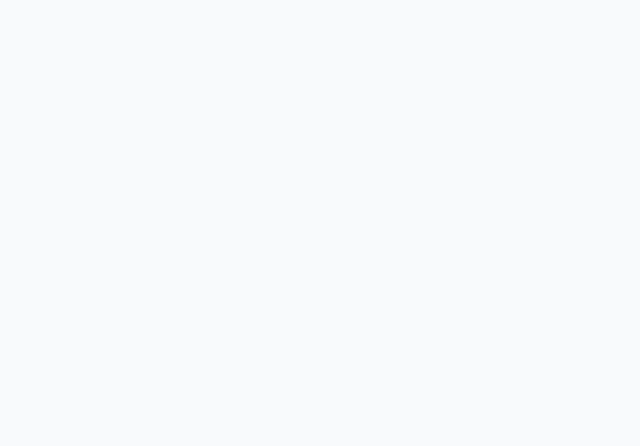
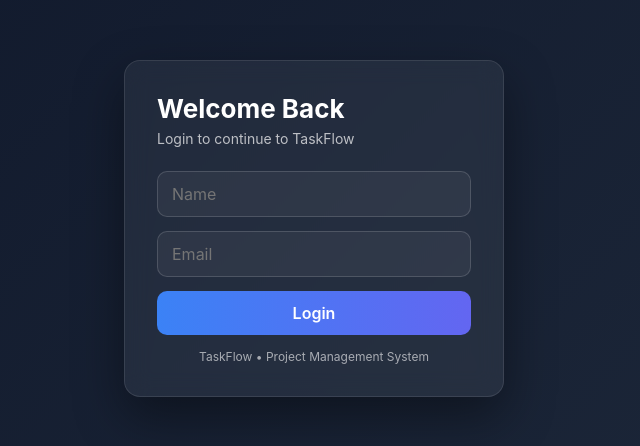
Before and after one commit to odaysaad2003-png/Task-flow-project, a React (Vite) app: page /login in a window 1280 px wide. Before the commit this address had no page. Shown: the part 172-618 px from the top of the page, without its empty margins (326-966 px from the left). Built offline with nearby package versions, Linux system fonts and the light colour scheme.

Commit message:
make login page and auth opration first step simple

```diff
--- /dev/null
+++ b/src/features/auth/auth.js
@@ -0,0 +1,23 @@
+export const auth = {
+  login: (user) => {
+    localStorage.setItem("taskflow-user", JSON.stringify(user));
+    localStorage.setItem("taskflow-token", "demo-token");
+  },
+
+  logout: () => {
+    localStorage.removeItem("taskflow-user");
+    localStorage.removeItem("taskflow-token");
+  },
+
+  getUser: () => {
+    return JSON.parse(localStorage.getItem("taskflow-user"));
+  },
+
+  getToken: () => {
+    return localStorage.getItem("taskflow-token");
+  },
+
+  isAuthenticated: () => {
+    return !!localStorage.getItem("taskflow-token");
+  },
+};
--- a/src/pages/LoginPage.jsx
+++ b/src/pages/LoginPage.jsx
@@ -1,7 +1,56 @@
-import React from 'react'
+import {useState} from "react";
+import {useNavigate} from "react-router-dom";
+import {auth} from "../features/auth/auth";
+import "./style/login.css";
 
 export default function LoginPage() {
+    const [email, setEmail] = useState("");
+    const [name, setName] = useState("");
+    const navigate = useNavigate();
+
+    const handleLogin = (e) => {
+        e.preventDefault();
+
+        // fake user (بعدين بنربطه بbackend)
+        const user = {
+            id: 1,
+            name: name || "User",
+            email: email,
+        };
+
+        auth.login(user);
+
+        navigate("/dashboard");
+    };
+
   return (
-    <div>LoginPage</div>
-  )
+      <div className="login-page">
+          <div className="login-card">
+              <div className="login-title">Welcome Back</div>
+              <div className="login-subtitle">Login to continue to TaskFlow</div>
+
+              <form onSubmit={handleLogin}>
+                  <input
+                      className="login-input"
+                      placeholder="Name"
+                      value={name}
+                      onChange={(e) => setName(e.target.value)}
+                  />
+
+                  <input
+                      className="login-input"
+                      placeholder="Email"
+                      value={email}
+                      onChange={(e) => setEmail(e.target.value)}
+                  />
+
+                  <button className="login-button" type="submit">
+                      Login
+                  </button>
+              </form>
+
+              <div className="login-footer">TaskFlow • Project Management System</div>
+          </div>
+      </div>
+  );
 }
--- /dev/null
+++ b/src/pages/style/login.css
@@ -0,0 +1,82 @@
+/* Full page center */
+.login-page {
+    height: 100vh;
+    display: flex;
+    justify-content: center;
+    align-items: center;
+    background: linear-gradient(135deg, #0f172a, #1e293b);
+    font-family: "Inter", sans-serif;
+}
+
+/* Card */
+.login-card {
+    width: 380px;
+    padding: 32px;
+    border-radius: 16px;
+    background: rgba(255, 255, 255, 0.06);
+    backdrop-filter: blur(12px);
+    border: 1px solid rgba(255, 255, 255, 0.1);
+    box-shadow: 0 20px 50px rgba(0, 0, 0, 0.4);
+    color: white;
+}
+
+/* Title */
+.login-title {
+    font-size: 26px;
+    font-weight: 700;
+    margin-bottom: 6px;
+}
+
+.login-subtitle {
+    font-size: 14px;
+    opacity: 0.7;
+    margin-bottom: 24px;
+}
+
+/* Inputs */
+.login-input {
+    width: 100%;
+    padding: 12px 14px;
+    margin-bottom: 14px;
+    border-radius: 10px;
+    border: 1px solid rgba(255, 255, 255, 0.15);
+    background: rgba(255, 255, 255, 0.05);
+    color: white;
+    outline: none;
+    transition: 0.2s ease;
+}
+
+.login-input:focus {
+    border-color: #60a5fa;
+    box-shadow: 0 0 0 3px rgba(96, 165, 250, 0.2);
+}
+
+/* Button */
+.login-button {
+    width: 100%;
+    padding: 12px;
+    border: none;
+    border-radius: 10px;
+    background: linear-gradient(90deg, #3b82f6, #6366f1);
+    color: white;
+    font-weight: 600;
+    cursor: pointer;
+    transition: 0.2s ease;
+}
+
+.login-button:hover {
+    transform: translateY(-1px);
+    opacity: 0.95;
+}
+
+.login-button:active {
+    transform: scale(0.98);
+}
+
+/* Footer text */
+.login-footer {
+    margin-top: 14px;
+    font-size: 12px;
+    opacity: 0.6;
+    text-align: center;
+}
--- a/src/routes/AppRoutes.jsx
+++ b/src/routes/AppRoutes.jsx
@@ -1,23 +1,29 @@
-// @ts-ignore
 import {Routes, Route, Navigate} from "react-router-dom";
-// @ts-ignore
 import {DashboardLayout} from "../layouts/DashboardLayout";
-// @ts-ignore
+
 import DashboardPage from "../pages/DashboardPage";
-// @ts-ignore
 import ProjectsPage from "../pages/ProjectsPage";
-// @ts-ignore
 import BoardPage from "../pages/BoardPage";
-// @ts-ignore
 import SettingsPage from "../pages/SettingsPage";
 import TasksPage from "../pages/TasksPage";
+
+import ProtectedRoute from "./ProtectedRoute";
+
+import LoginPage from "../pages/LoginPage";
 
 export function AppRoutes() {
     return (
         <Routes>
             <Route path="/" element={<Navigate to="/dashboard" replace />} />
+            <Route path="/login" element={<LoginPage />} />
 
-            <Route element={<DashboardLayout />}>
+            <Route
+                element={
+                    <ProtectedRoute>
+                        <DashboardLayout />
+                    </ProtectedRoute>
+                }
+            >
                 <Route path="/dashboard" element={<DashboardPage />} />
                 <Route path="/projects" element={<ProjectsPage />} />
                 <Route path="/board" element={<BoardPage />} />
--- /dev/null
+++ b/src/routes/ProtectedRoute.jsx
@@ -0,0 +1,10 @@
+import {Navigate} from "react-router-dom";
+import {auth} from "../features/auth/auth";
+
+export default function ProtectedRoute({children}) {
+    if (!auth.isAuthenticated()) {
+        return <Navigate to="/login" replace />;
+    }
+
+    return children;
+}
```
